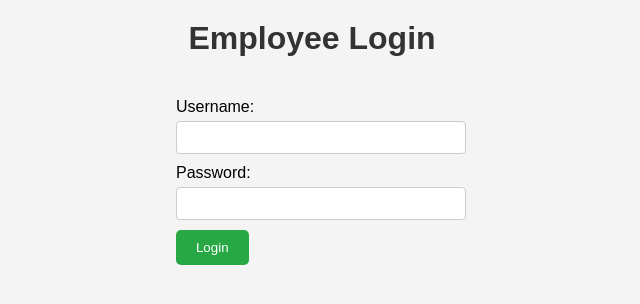
After one commit to sam02425/self_checkout_pipeline, a Flask app: page /login in a window 1280 px wide. The commit adds this page. Shown: the top 304 px of the page, without its empty margins (328-968 px from the left). Run offline with Flask 3, Linux system fonts and the light colour scheme.

Commit message:
Initial commit

```diff
--- a/comand.py
+++ b/comand.py
@@ -28,7 +28,11 @@ files = [
     "self_checkout_pipeline/detect_product.py",
     "self_checkout_pipeline/webapp/app.py",
     "self_checkout_pipeline/webapp/templates/index.html",
+    "self_checkout_pipeline/webapp/templates/login.html",
+    "self_checkout_pipeline/webapp/templates/add_product.html",
+    "self_checkout_pipeline/webapp/templates/checkout.html",
     "self_checkout_pipeline/webapp/static/styles.css",
+    "self_checkout_pipeline/webapp/static/scripts.js",
     "self_checkout_pipeline/requirements.txt",
     "self_checkout_pipeline/Dockerfile",
     "self_checkout_pipeline/.github/workflows/ci_cd_pipeline.yml",
--- a/self_checkout_pipeline/requirements.txt
+++ b/self_checkout_pipeline/requirements.txt
@@ -2,3 +2,4 @@ opencv-python
 tensorflow
 segment-anything
 ray[tune]
+flask
--- a/self_checkout_pipeline/webapp/app.py
+++ b/self_checkout_pipeline/webapp/app.py
@@ -1,8 +1,11 @@
-from flask import Flask, render_template, Response
+from flask import Flask, render_template, request, redirect, url_for, session, Response
 import cv2
 import tensorflow as tf
+import os
+from capture_images import capture_images
 
 app = Flask(__name__)
+app.secret_key = 'supersecretkey'
 
 model = tf.keras.models.load_model('../models/trained_model')
 
@@ -46,6 +49,41 @@ def generate_frames():
 def index():
     return render_template('index.html')
 
+@app.route('/login', methods=['GET', 'POST'])
+def login():
+    if request.method == 'POST':
+        username = request.form['username']
+        password = request.form['password']
+        # Simple authentication logic
+        if username == 'admin' and password == 'password':
+            session['user'] = username
+            return redirect(url_for('add_product'))
+        else:
+            return 'Invalid credentials'
+    return render_template('login.html')
+
+@app.route('/add_product', methods=['GET', 'POST'])
+def add_product():
+    if 'user' not in session:
+        return redirect(url_for('login'))
+    if request.method == 'POST':
+        product_name = request.form['product_name']
+        # Logic to add product to the database
+        capture_images([0, 1, 2], 'data/captured_images')
+        return redirect(url_for('capture_images'))
+    return render_template('add_product.html')
+
+@app.route('/capture_images')
+def capture_images_route():
+    if 'user' not in session:
+        return redirect(url_for('login'))
+    # Logic to capture images and start training cycle
+    return 'Capturing images and starting training cycle...'
+
+@app.route('/checkout')
+def checkout():
+    return render_template('checkout.html')
+
 @app.route('/video_feed')
 def video_feed():
     return Response(generate_frames(), mimetype='multipart/x-mixed-replace; boundary=frame')
--- a/self_checkout_pipeline/webapp/static/styles.css
+++ b/self_checkout_pipeline/webapp/static/styles.css
@@ -2,10 +2,63 @@ body {
     font-family: Arial, sans-serif;
     text-align: center;
     background-color: #f4f4f4;
+    margin: 0;
+    padding: 0;
 }
 
 h1 {
     color: #333;
+    margin-top: 20px;
+}
+
+.mode-selection {
+    margin-top: 50px;
+}
+
+.btn {
+    display: inline-block;
+    padding: 10px 20px;
+    margin: 10px;
+    background-color: #007bff;
+    color: white;
+    text-decoration: none;
+    border-radius: 5px;
+}
+
+.btn:hover {
+    background-color: #0056b3;
+}
+
+form {
+    display: inline-block;
+    text-align: left;
+    margin-top: 20px;
+}
+
+label {
+    display: block;
+    margin-bottom: 5px;
+}
+
+input {
+    width: 100%;
+    padding: 8px;
+    margin-bottom: 10px;
+    border: 1px solid #ccc;
+    border-radius: 4px;
+}
+
+button {
+    padding: 10px 20px;
+    background-color: #28a745;
+    color: white;
+    border: none;
+    border-radius: 5px;
+    cursor: pointer;
+}
+
+button:hover {
+    background-color: #218838;
 }
 
 .video-container {
--- /dev/null
+++ b/self_checkout_pipeline/webapp/templates/login.html
@@ -0,0 +1,19 @@
+<!DOCTYPE html>
+<html lang="en">
+<head>
+    <meta charset="UTF-8">
+    <meta name="viewport" content="width=device-width, initial-scale=1.0">
+    <title>Login</title>
+    <link rel="stylesheet" href="{{ url_for('static', filename='styles.css') }}">
+</head>
+<body>
+    <h1>Employee Login</h1>
+    <form method="POST">
+        <label for="username">Username:</label>
+        <input type="text" id="username" name="username" required>
+        <label for="password">Password:</label>
+        <input type="password" id="password" name="password" required>
+        <button type="submit">Login</button>
+    </form>
+</body>
+</html>
```
Also changed, not shown: self_checkout_pipeline/webapp/static/scripts.js (added, +13 -0 lines), self_checkout_pipeline/webapp/templates/add_product.html (added, +17 -0 lines), self_checkout_pipeline/webapp/templates/checkout.html (added, +15 -0 lines), self_checkout_pipeline/webapp/templates/index.html (+17 -2 lines), 1 other file.
